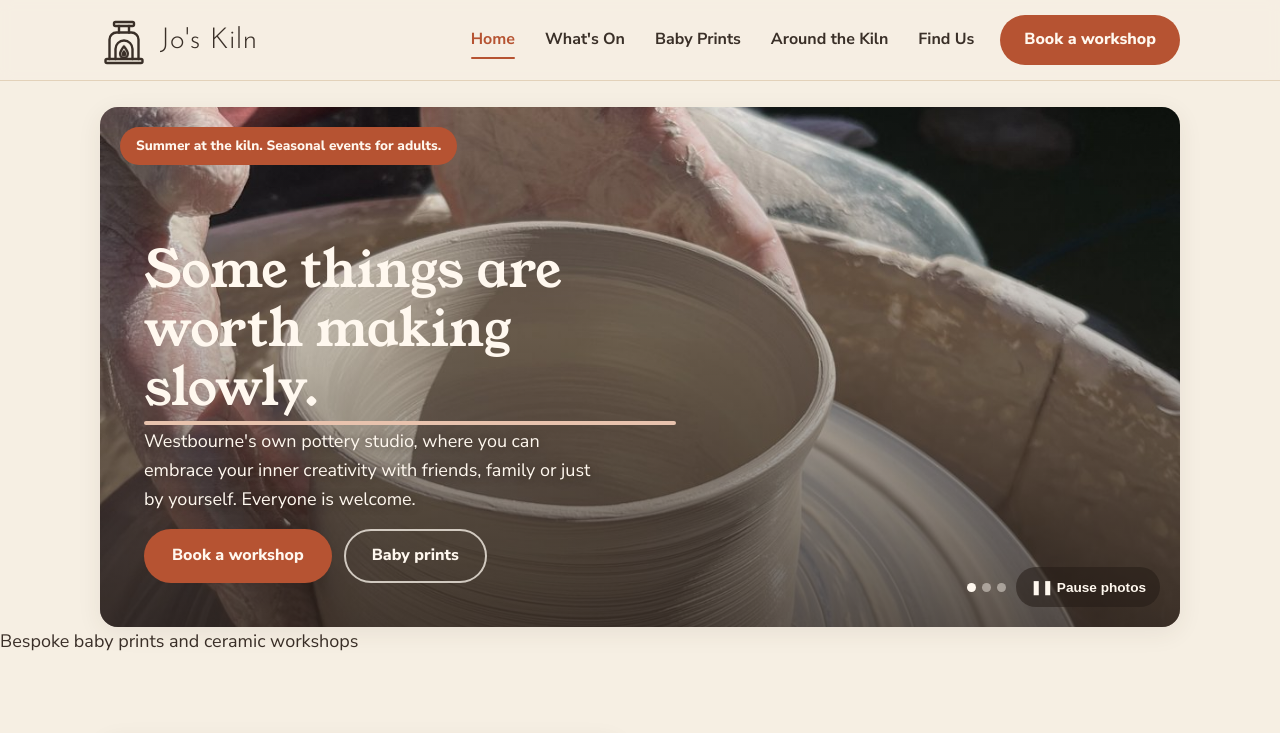
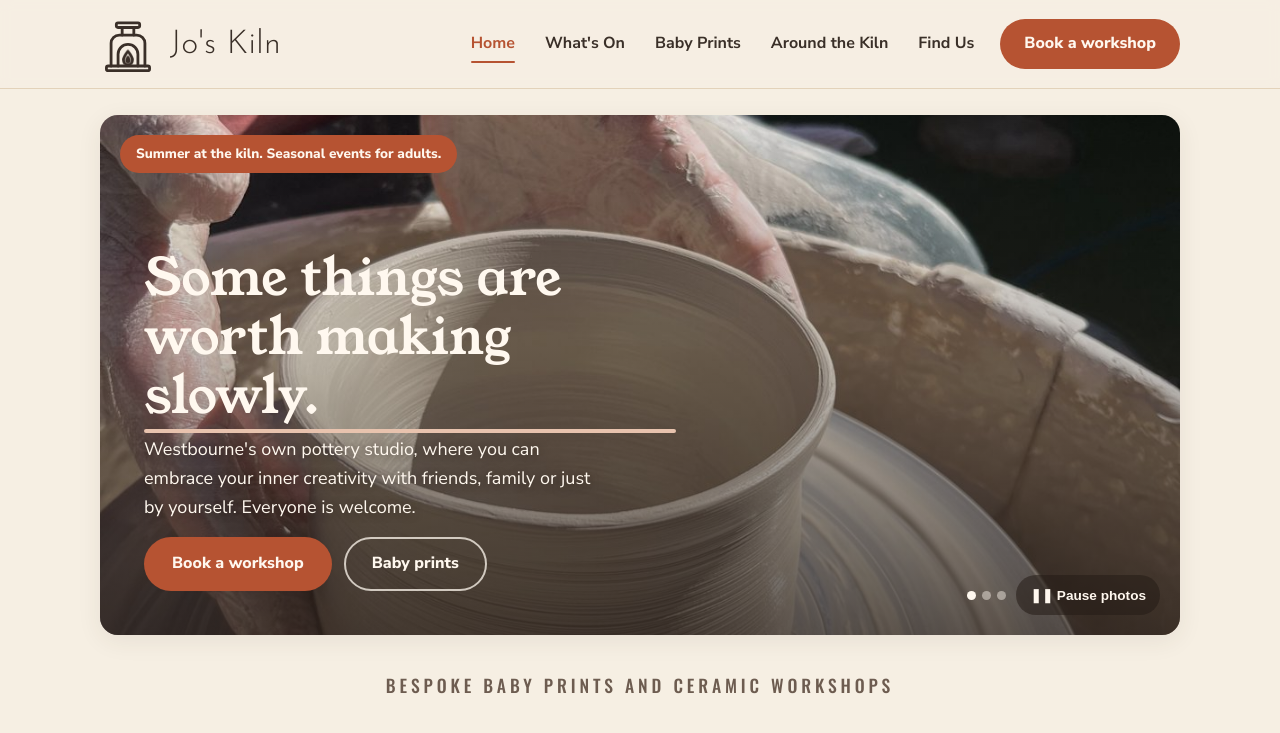
Before and after one commit to 0xW1LL/joskiln-site, a plain HTML site: page index.html in a window 1280 px wide. Shown: the top 733 px of the page. Drawn offline with nearby package versions, Linux system fonts and the light colour scheme.

Commit message:
Add files via upload

```diff
--- a/css/style.css
+++ b/css/style.css
@@ -114,17 +114,17 @@ a:focus-visible, button:focus-visible {
   border-bottom: 1px solid var(--line);
 }
 .site-header .wrap {
-  display: flex; align-items: center; gap: 24px; min-height: 80px;
+  display: flex; align-items: center; gap: 24px; min-height: 88px;
 }
 .site-header .btn { min-height: 44px; padding: 10px 22px; }
 .brand {
-  display: flex; align-items: center; gap: 12px;
+  display: flex; align-items: center; gap: 14px;
   font-family: 'Josefin Sans', var(--sans); font-weight: 300; letter-spacing: .01em;
-  font-size: 1.8rem; color: var(--ink);
+  font-size: 2.05rem; color: var(--ink);
   text-decoration: none; margin-right: auto; white-space: nowrap;
   padding-top: 2px; /* Josefin sits high on its line */
 }
-.brand svg { width: 48px; height: 48px; flex: none; }
+.brand svg { width: 56px; height: 56px; flex: none; }
 .nav-desktop { display: flex; gap: 26px; align-items: center; }
 .nav-desktop a {
   position: relative; white-space: nowrap;
@@ -179,7 +179,7 @@ a:focus-visible, button:focus-visible {
 .mobile-bar .btn { flex: 1; min-height: 52px; }
 
 /* nav collapses to the menu button well before it can crowd the header */
-@media (max-width: 1020px) {
+@media (max-width: 1080px) {
   .nav-desktop { display: none; }
   .icon-btn { display: inline-flex; }
 }
@@ -188,6 +188,15 @@ a:focus-visible, button:focus-visible {
   .site-header .btn { display: none; }
   .mobile-bar { display: flex; }
   body { padding-bottom: 84px; }   /* room for the bar */
+}
+
+/* brand strapline, from Jo's logo lockup */
+.brand-strap {
+  font-family: 'Oswald', var(--sans); font-weight: 500;
+  text-transform: uppercase; letter-spacing: .22em;
+  text-align: center; color: var(--ink-soft);
+  font-size: clamp(.9rem, 1.8vw, 1.1rem);
+  margin: 36px 20px 0; padding: 0 10px;
 }
 
 /* ---------- hero ---------- */
@@ -464,7 +473,7 @@ html[data-season] .hero__badge.has-strap { display: inline-block; }
 
 /* ---------- logo flame: gentle flicker always, burns on hover ---------- */
 .flame {
-  transform-origin: 24px 37px;
+  transform-origin: 24px 39px;
   animation: flameFlick 2.4s ease-in-out infinite;
   transition: stroke .25s ease;
 }
```
